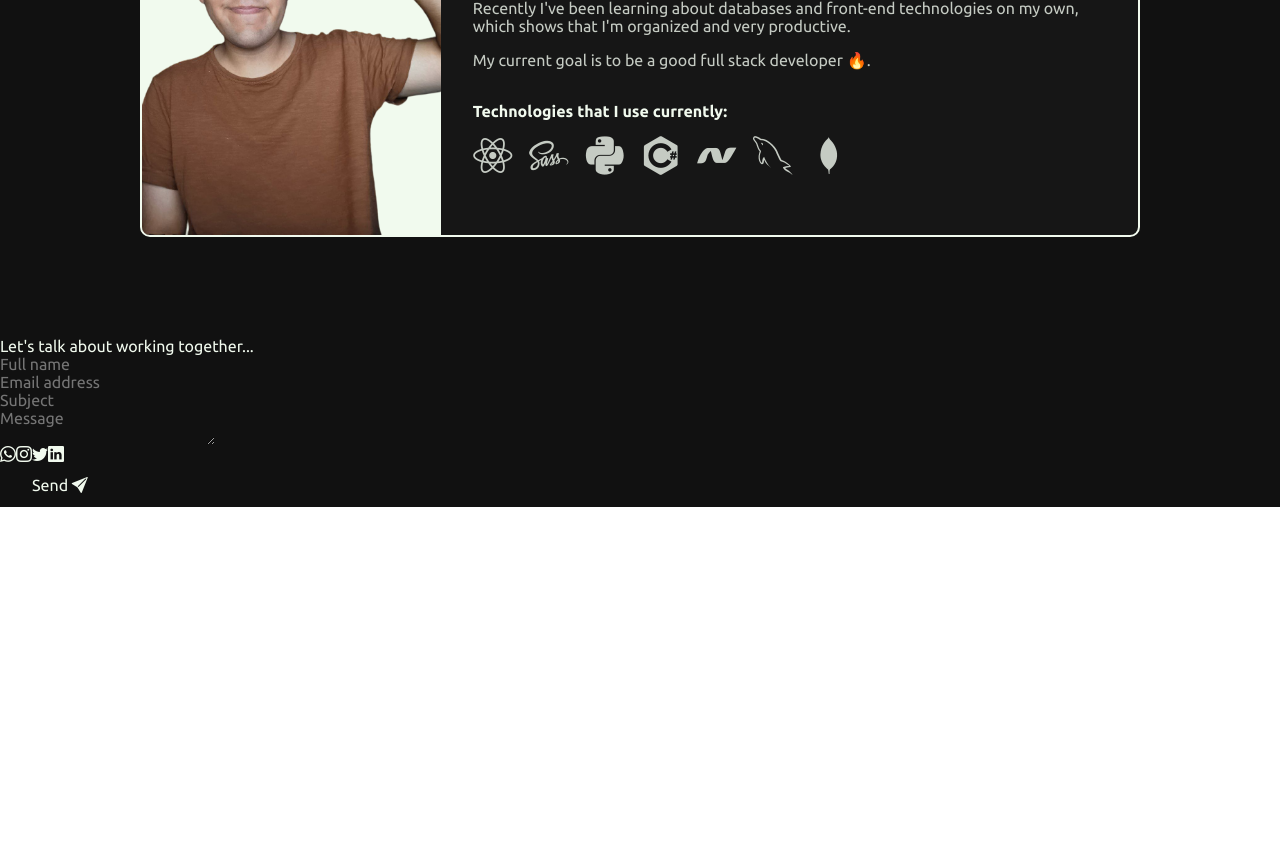
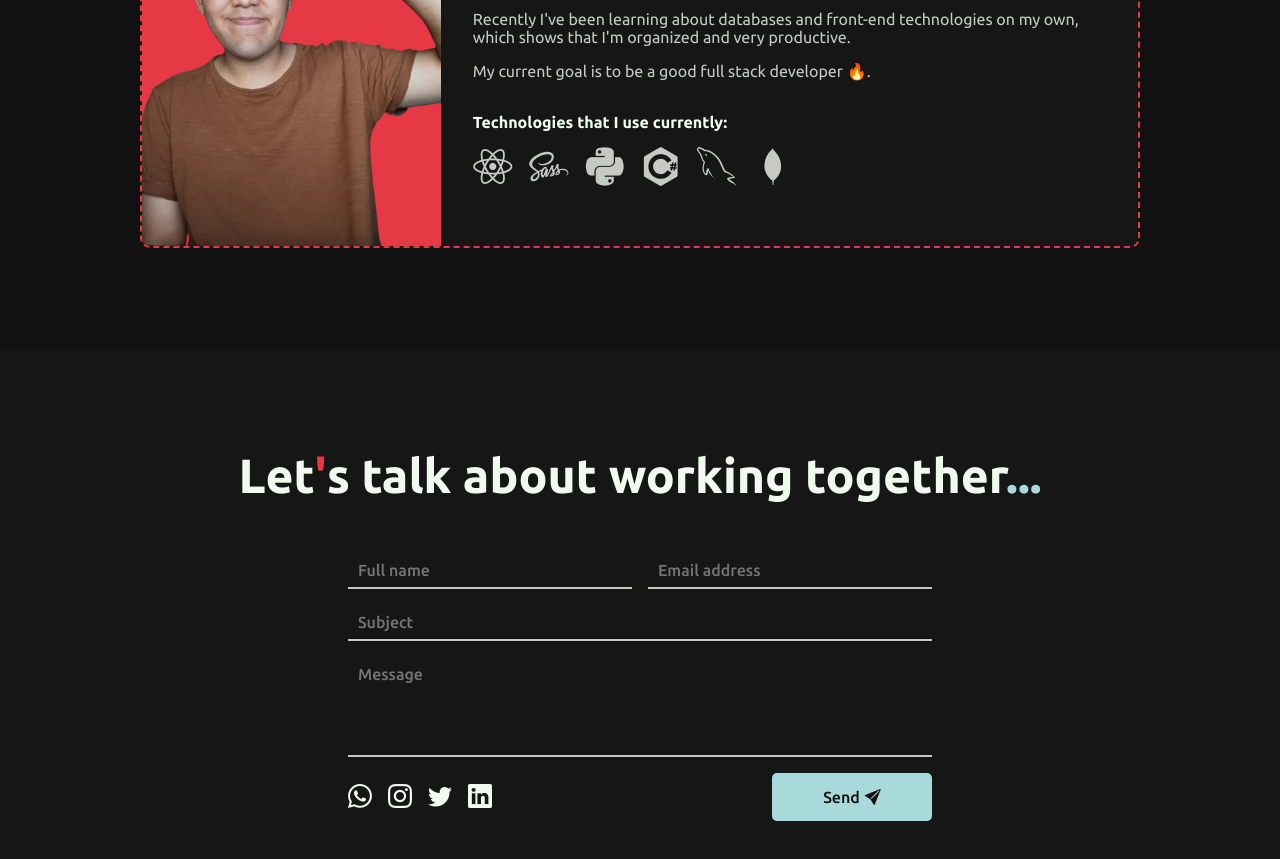
Before and after one commit to m4ujo/maujox-portfolio.vercel, a React (Vite) app: page / in a window 1280 px wide. Shown: the part 1900-2759 px from the top of the page. Before the commit the page ends 2407 px from the top, so only its background shows below. Built offline with nearby package versions, Linux system fonts and the light colour scheme.

Commit message:
Update styles

```diff
--- a/src/components/Button/Button.css
+++ b/src/components/Button/Button.css
@@ -1,8 +1,9 @@
 .Button {
-  padding: .8rem 2rem;
+  padding: 0.8rem 2rem;
 }
 
-.fill {
+.fill,
+.line {
   border-radius: 5px;
   font-weight: 500;
   border-width: 2px;
@@ -10,57 +11,55 @@
   will-change: filter;
   transition: filter 100ms;
 }
-.fill.red {
-  background-color: var(--primary-color);
-  border-color: var(--primary-color);
-}
-.fill.blue {
-  background-color: var(--secondary-color);
-  border-color: var(--secondary-color);
-  color: var(--black-color);
-}
-.fill.red:hover {
-  filter: drop-shadow(0 0 1rem #E63946);
-}
-.fill.blue:hover {
-  filter: drop-shadow(0 0 1rem #A8DADC);
-}
 
-.line {
-  border-radius: 5px;
-  font-weight: 500;
-  border-width: 2px;
-  border-style: solid;
-  padding: .625rem 2.25rem;
-  will-change: filter;
-  transition: filter 100ms;
-}
+.fill.red,
 .line.red {
   border-color: var(--primary-color);
 }
+
+.fill.blue,
 .line.blue {
   border-color: var(--secondary-color);
 }
 
+.fill.red {
+  background-color: var(--primary-color);
+}
+
+.fill.blue {
+  background-color: var(--secondary-color);
+  color: var(--black-color);
+}
+
+.fill.red:hover {
+  filter: drop-shadow(0 0 .5rem #E63946);
+}
+
+.fill.blue:hover {
+  filter: drop-shadow(0 0 .5rem #A8DADC);
+}
+
 .line.red:hover {
   background-color: var(--primary-color);
-  filter: drop-shadow(0 0 1rem #E63946)
+  filter: drop-shadow(0 0 .5rem #E63946);
 }
+
 .line.blue:hover {
   background-color: var(--secondary-color);
   color: var(--black-color);
-  filter: drop-shadow(0 0 1rem #A8DADC)
+  filter: drop-shadow(0 0 .5rem #A8DADC);
 }
 
 .line.blue:active {
   background-color: #A8DADC;
 }
+
 .line.red:active {
   background-color: #E63946;
 }
 
 @media screen and (max-width: 500px) {
   .Button {
-    padding: .8rem .5rem;
+    padding: 0.8rem 0.5rem;
   }
 }
--- a/src/components/Card/Card.css
+++ b/src/components/Card/Card.css
@@ -1,12 +1,20 @@
 .Card {
-  border: 2px dashed var(--white-color);
-  border-radius: 5px;
+  border: 2px dashed var(--text-color);
+  border-radius: 10px;
   display: flex;
   justify-content: center;
   align-items: center;
   background-color: var(--black-color);
   padding: 1.5625rem;
   min-width: 200px;
+
+  will-change: filter;
+  transition: filter 300ms;
+}
+
+.Card:hover {
+  border: 2px solid #ccffe3;
+  filter: drop-shadow(0 0 .2rem #ccffe3);
 }
 
 .Card-content {
--- /dev/null
+++ b/src/components/Input/Input.css
@@ -0,0 +1,14 @@
+.Input {
+  border-bottom: 2px solid;
+  border-color: var(--text-color);
+  color: var(--text-color);
+  font-weight: 500;
+  padding: 8px 10px;
+}
+
+.Input:hover {
+  border-color: var(--secondary-color)
+}
+.Input:focus  {
+  border-color: var(--secondary-color)
+}
--- a/src/components/Input/Input.jsx
+++ b/src/components/Input/Input.jsx
@@ -1,5 +1,7 @@
+import './Input.css'
+
 export default function Input ({ type, placeholder, name }) {
   return (
-    <input type={type} placeholder={placeholder} id={name} name={name} />
+    <input className='Input' type={type} placeholder={placeholder} id={name} name={name} />
   )
 }
--- a/src/pages/AboutMe/AboutMe.css
+++ b/src/pages/AboutMe/AboutMe.css
@@ -15,7 +15,7 @@
 }
 
 .AboutMe-title span::first-letter {
-  color: var(--secondary-color);
+  color: var(--primary-color);
 }
 
 .AboutMe-content {
@@ -24,15 +24,21 @@
   height: 100%;
   margin: 0 auto;
   background-color: var(--black-color-2);
-  border: 2px solid var(--white-color);
+  border: 2px dashed var(--primary-color);
   border-radius: 10px;
   overflow: hidden;
+  display: flex;
 
-  display: flex;
+  will-change: filter;
+  transition: filter 100ms;
+}
+.AboutMe-content:hover {
+  border: 2px solid var(--primary-color);
+  filter: drop-shadow(0 0 .5rem var(--primary-color))
 }
 
 .AboutMe-left {
-  background-color: var(--white-color);
+  background-color: var(--primary-color);
   width: 30%;
 }
 
@@ -79,6 +85,58 @@
 .AboutMe-devIcons i {
   font-size: 40px;
   color: var(--text-color);
+  will-change: filter;
+  transition: filter 100ms;
+}
+
+.AboutMe-tooltip:nth-child(1) i:hover {
+  color: #1b91ff;
+  filter: drop-shadow(0 0 1rem #1b91ff);
+}
+.AboutMe-tooltip:nth-child(2) i:hover {
+  color: #ec60ff;
+  filter: drop-shadow(0 0 1rem #ec60ff);
+}
+.AboutMe-tooltip:nth-child(3) i:hover {
+  color: #e9ec1c;
+  filter: drop-shadow(0 0 1rem #e9ec1c);
+}
+.AboutMe-tooltip:nth-child(4) i:hover {
+  color: #ab1bff;
+  filter: drop-shadow(0 0 1rem #ab1bff);
+}
+.AboutMe-tooltip:nth-child(5) i:hover {
+  color: #ff924a;
+  filter: drop-shadow(0 0 1rem #ff924a);
+}
+.AboutMe-tooltip:nth-child(6) i:hover {
+  color: #24c76d;
+  filter: drop-shadow(0 0 1rem #24c76d);
+}
+
+.AboutMe-tooltip {
+  position: relative;
+  display: inline-block;
+}
+.AboutMe-tooltip span {
+  font-weight: 500;
+  opacity: 0;
+  width: 90px;
+  padding: .5rem 0;
+  background-color: var(--white-color);
+  color: var(--black-color);
+  text-align: center;
+  border-radius: 5px;
+  position: absolute;
+  z-index: 1;
+  top: -110%;
+  left: 50%;
+  margin-left: -45px;
+
+  transition: opacity 0.2s ease-in-out;
+}
+.AboutMe-tooltip:hover span {
+  opacity: 1;
 }
 
 @media screen and (max-width: 630px) {
--- a/src/pages/AboutMe/AboutMe.jsx
+++ b/src/pages/AboutMe/AboutMe.jsx
@@ -30,13 +30,30 @@ export default function AboutMe () {
             </p>
             <p className='AboutMe-techTitle'>Technologies that I use currently:</p>
             <div className='AboutMe-devIcons'>
+              <div className='AboutMe-tooltip'>
                 <i className='devicon-react-original' />
+                <span>React</span>
+              </div>
+              <div className='AboutMe-tooltip'>
                 <i className='devicon-sass-original' />
+                <span>SASS</span>
+              </div>
+              <div className='AboutMe-tooltip'>
                 <i className='devicon-python-plain' />
+                <span>Python</span>
+              </div>
+              <div className='AboutMe-tooltip'>
                 <i className='devicon-csharp-plain' />
-              <i className='devicon-dot-net-plain' />
+                <span>C#</span>
+              </div>
+              <div className='AboutMe-tooltip'>
                 <i className='devicon-mysql-plain' />
+                <span>MySQL</span>
+              </div>
+              <div className='AboutMe-tooltip'>
                 <i className='devicon-mongodb-plain' />
+                <span>MongoDB</span>
+              </div>
             </div>
           </div>
         </div>
--- /dev/null
+++ b/src/pages/Contact/Contact.css
@@ -0,0 +1,132 @@
+.Contact {
+  width: 100%;
+  padding: 6.25rem 0;
+  background-color: var(--black-color-2);
+  display: flex;
+  justify-content: center;
+  align-items: center;
+}
+
+.Contact-content {
+  justify-self: center;
+  text-align: center;
+}
+
+.Contact-title {
+  font-size: 3rem;
+  font-weight: 700;
+  margin-bottom: 50px;
+}
+
+.Contact-title span:nth-child(1) {
+  color: var(--primary-color);
+}
+.Contact-title span:nth-child(2) {
+  color: var(--secondary-color);
+}
+
+.Contact-formContainer {
+  display: flex;
+  justify-content: center;
+}
+.Contact-formRow {
+  display: flex;
+  justify-content: center;
+  align-items: center;
+  gap: 1rem;
+  width: 100%;
+}
+.Contact-formRow > * {
+  width: 100%;
+}
+
+.Contact-form {
+  display: flex;
+  flex-direction: column;
+  gap: 1rem;
+}
+
+textarea {
+  resize: none;
+  border-bottom: 2px solid;
+  border-color: var(--text-color);
+  color: var(--text-color);
+  font-weight: 500;
+  padding: 8px 10px;
+  height: 100px;
+}
+textarea:focus {
+  border-color: var(--secondary-color)
+}
+textarea:focus {
+  border-color: var(--secondary-color)
+}
+
+.Contact-socialIcons {
+  display: flex;
+  gap: 1rem;
+}
+
+.Contact-socialIcons a {
+  font-size: 24px;
+}
+
+.Contact-socialIcons a:hover {
+  animation: rotate-icon 500ms both;
+}
+
+@keyframes rotate-icon {
+  from {
+    transform: scale(1);
+  }
+  to {
+    transform: scale(1.1);
+  }
+}
+
+.Contact-socialIcons a i {
+  will-change: filter;
+  transition: filter 100ms;
+}
+
+.Contact-socialIcons a:nth-child(1) i:hover {
+  color: #24c76d;
+  filter: drop-shadow(0 0 .5rem #24c76d)
+}
+.Contact-socialIcons a:nth-child(2) i:hover {
+  color: #ec60ff;
+  filter: drop-shadow(0 0 .5rem #ec60ff)
+}
+.Contact-socialIcons a:nth-child(3) i:hover {
+  color: #1b91ff;
+  filter: drop-shadow(0 0 .5rem #1b91ff)
+}
+.Contact-socialIcons a:nth-child(4) i:hover {
+  color: #9aceff;
+  filter: drop-shadow(0 0 .5rem #9aceff)
+}
+
+.Contact-form .Button {
+  width: 200px;
+  display: flex;
+  justify-content: center;
+  align-items: center;
+  gap: .3rem;
+}
+
+.Contact-form .Button i {
+  color: var(--black-color);
+}
+
+.Contact-form .Button:hover i {
+  animation: rotate-send-icon 100ms both;
+}
+
+@keyframes rotate-send-icon {
+  from {
+    transform: rotate(0deg);
+  }
+  to {
+    transform: rotate(45deg);
+  }
+}
--- a/src/pages/Contact/Contact.jsx
+++ b/src/pages/Contact/Contact.jsx
@@ -1,5 +1,7 @@
 import Button from '../../components/Button/Button'
 import Input from './../../components/Input/Input'
+
+import './Contact.css'
 
 function Contact () {
   return (
@@ -7,7 +9,7 @@ function Contact () {
       <div className='Contact-content'>
         <h2 className='Contact-title'>Let<span>'</span>s talk about working together<span>...</span></h2>
         <div className='Contact-formContainer'>
-          <form action='https://formsubmit.co/your@email.com' className='Contact-form' method='POST'>
+          <form action='https://formsubmit.co/a4594ce76630fb3bbdae80259b280079' className='Contact-form' method='POST'>
             <div className='Contact-formRow'>
               <Input type='text' placeholder='Full name' name='fullname' />
               <Input type='email' placeholder='Email address' name='email' />
@@ -18,14 +20,26 @@ function Contact () {
             <div className='Contact-formRow'>
               <textarea name='Message' placeholder='Message' id='Message' />
             </div>
+            <input type='hidden' name='_captcha' value='false' />
+            <input type='hidden' name='_next' value='http://localhost:5173' />
             <div className='Contact-formRow'>
               <div className='Contact-socialIcons'>
-                <i className='bi bi-whatsapp' />
-                <i className='bi bi-instagram' />
-                <i className='bi bi-twitter' />
-                <i className='bi bi-linkedin' />
+                <a
+                  className='Contact-info' href='https://api.whatsapp.com/send?phone=+51951087033&text=Hola,%20estamos%20interesados%20en%20sus%20servicios.' target='_blank' rel='noreferrer'
+                >
+                  <i className='bi bi-whatsapp' />
+                </a>
+                <a href='https://www.instagram.com/maujox_/' target='_blank' rel='noreferrer'>
+                  <i className='bi bi-instagram' />
+                </a>
+                <a href='https://twitter.com/maujox_' target='_blank' rel='noreferrer'>
+                  <i className='bi bi-twitter' />
+                </a>
+                <a href='https://www.linkedin.com/in/mauricio-castillo-iman/' target='_blank' rel='noreferrer'>
+                  <i className='bi bi-linkedin' />
+                </a>
               </div>
-              <Button type='btn' style='.fill.blue'>
+              <Button type='btn' style='fill blue'>
                 Send <i className='bi bi-send-fill' />
               </Button>
             </div>
--- a/src/pages/Home/Home.css
+++ b/src/pages/Home/Home.css
@@ -20,10 +20,11 @@
   margin-top: .6875rem;
 }
 
-.Home-jobName span:nth-child(1) {
+.Home-jobName span:first-child {
   color: var(--primary-color);
 }
-.Home-jobName span:nth-child(2) {
+
+.Home-jobName span:last-child {
   color: var(--secondary-color);
 }
 
@@ -33,10 +34,11 @@
   gap: 1.5625rem;
 }
 
-@media screen and (max-width: 500px) {
+@media (max-width: 500px) {
   .Home-name {
     font-size: 3rem;
   }
+
   .Home-jobName {
     font-size: 2rem;
   }
--- a/src/pages/Portfolio/Portfolio.css
+++ b/src/pages/Portfolio/Portfolio.css
@@ -12,11 +12,11 @@
 }
 
 .Portfolio-title::first-letter {
-  color: var(--primary-color);
+  color: var(--secondary-color);
 }
 
 .Portfolio-content {
-  max-width: 1820px;
+  max-width: 1600px;
   margin: 0 auto;
   display: flex;
   justify-content: center;
```
Lines whose indentation alone changed are shown as unchanged.
